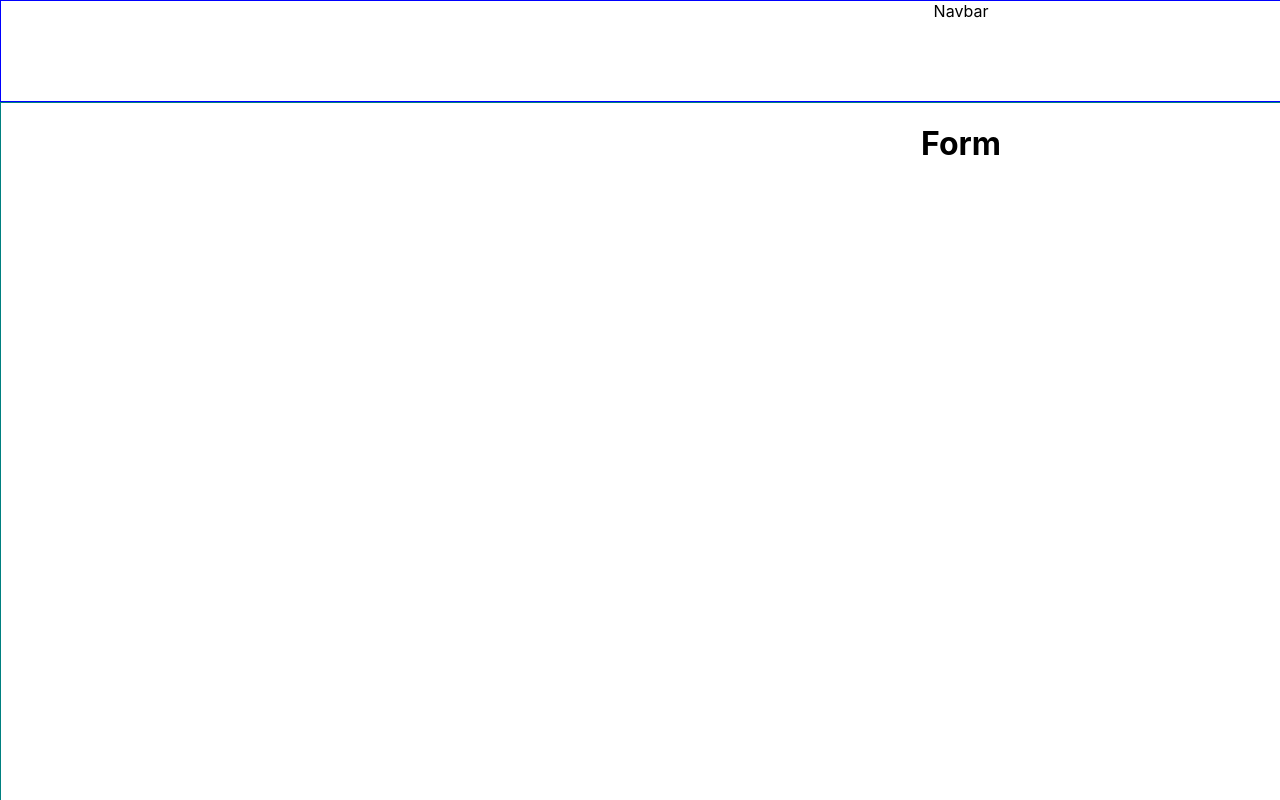
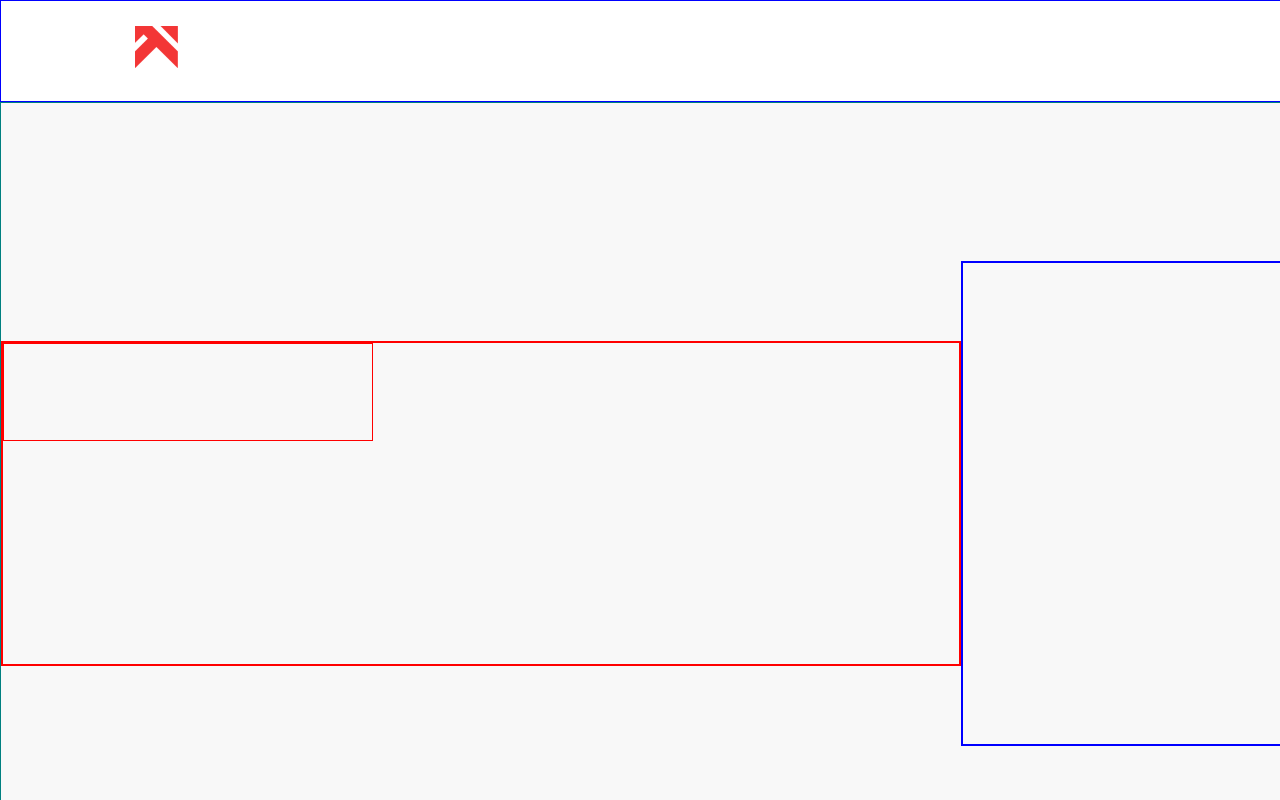
Before and after one commit to Naveen-Peddabuddi/GravityLoft, a React (Create React App) app in the folder gravityloft/: page / in a window 1280 px wide. Shown: the top 800 px of the page. Built offline with nearby package versions, Linux system fonts and the light colour scheme.

Commit message:
Navbar Partial complete

```diff
--- a/gravityloft/public/index.html
+++ b/gravityloft/public/index.html
@@ -5,6 +5,7 @@
     <link rel="icon" href="%PUBLIC_URL%/favicon.ico" />
     <link rel="preconnect" href="https://fonts.googleapis.com">
     <link rel="preconnect" href="https://fonts.gstatic.com" crossorigin>
+    <link href="https://fonts.googleapis.com/css2?family=DM+Sans:wght@400;500&display=swap" rel="stylesheet">
     <link href="https://fonts.googleapis.com/css2?family=Work+Sans:ital,wght@0,400;0,500;1,300&display=swap" rel="stylesheet">
     <meta name="viewport" content="width=device-width, initial-scale=1" />
     <meta name="theme-color" content="#000000" />
--- a/gravityloft/src/Components/Form.jsx
+++ b/gravityloft/src/Components/Form.jsx
@@ -4,13 +4,37 @@ import styled from 'styled-components'
 const Container = styled.div`
     width: 1920px;
     height: 801px;
-    top: 100px;
     border: 1px solid teal;
+    background-color: rgba(248, 248, 248, 1);
+    display: flex;
+
+`
+const Leftdiv = styled.div`
+  width: 50%;
+  height: 40%;
+  border: 2px solid red;
+  margin: auto;
+`
+const Rightdiv = styled.div`
+  width: 50%;
+  height: 60%;
+  border: 2px solid blue;
+  margin: auto;
+`
+const LeftTop = styled.div`
+  width: 38.5%;
+  height: 30%;
+  border: 1px solid red;
 `
 const Form = () => {
   return (
     <Container>
-        <h1>Form</h1>
+        <Leftdiv>
+            <LeftTop></LeftTop>
+        </Leftdiv>
+        <Rightdiv>
+
+        </Rightdiv>
     </Container>
   )
 }
--- a/gravityloft/src/Components/Navbar.jsx
+++ b/gravityloft/src/Components/Navbar.jsx
@@ -1,16 +1,81 @@
 import React from 'react'
 import styled from 'styled-components'
-
+import logo from '../Assets/Images/logo.png'
 const Container = styled.div`
     width: 1920px;
     height: 100px;
     border: 1px solid blue;
+    display: flex;
+`
+const Rightdiv = styled.div`
+  width: 50%;
+  height: 50%;
+  /* border: 2px solid red; */
+  display: flex;
+  padding-left: 7%;
+  margin: auto;
+`
+const Leftdiv = styled.div`
+  width: 50%;
+  height: 50%;
+  /* border: 2px solid yellow; */
+  display: flex;
+  justify-content: flex-end;
+  padding-right: 7%;
+  margin: auto;
+`
+const Contact = styled.span`
+  font-family: 'DM Sans', sans-serif;
+  font-weight: 500;
+  font-size: 18px;
+  color:rgba(114, 116, 121, 1);
+  margin-right: 2.5%;
+  margin-top: 10px;
+`
+const Login = styled.button`
+  width: 130px;
+  height: 44px;
+  background: rgba(248, 248, 248, 1);
+  font-family: 'Work Sans', sans-serif;
+  color: rgba(87, 70, 236, 1);
+  font-weight: 500;
+  font-size: 18px;
+  line-height: 21.11px;
+  border: 1.5px solid #5746EC;
+  border-radius: 7px;
+  margin-right: 1.5%;
+`
+const Register = styled.button`
+  width: 130px;
+  height: 44px;
+  background: rgba(87, 70, 236, 1);
+  font-family: 'Work Sans', sans-serif;
+  color:rgba(255, 255, 255, 1);
+  font-weight: 500;
+  font-size: 18px;
+  line-height: 21.11px;
+  border-radius: 8px;
+  border: 0px;
+  box-shadow: 0px 5px 10px rgba(0, 0, 0, 0.1);
 `
 const Navbar = () => {
   return (
 
     <Container>
-        Navbar
+        <Rightdiv>
+          <img src={logo} alt="" width='43px' height='42px'/>
+        </Rightdiv>
+        <Leftdiv>
+          <Contact>
+            Contact Us
+          </Contact>
+          <Login>
+            Login
+          </Login>
+          <Register>
+            Register
+          </Register>
+        </Leftdiv>
     </Container>
 
   )
```
Also changed, not shown: gravityloft/src/Assets/Images/logo.png (added), 1 other file (tests, documents, lock files or other folders).
